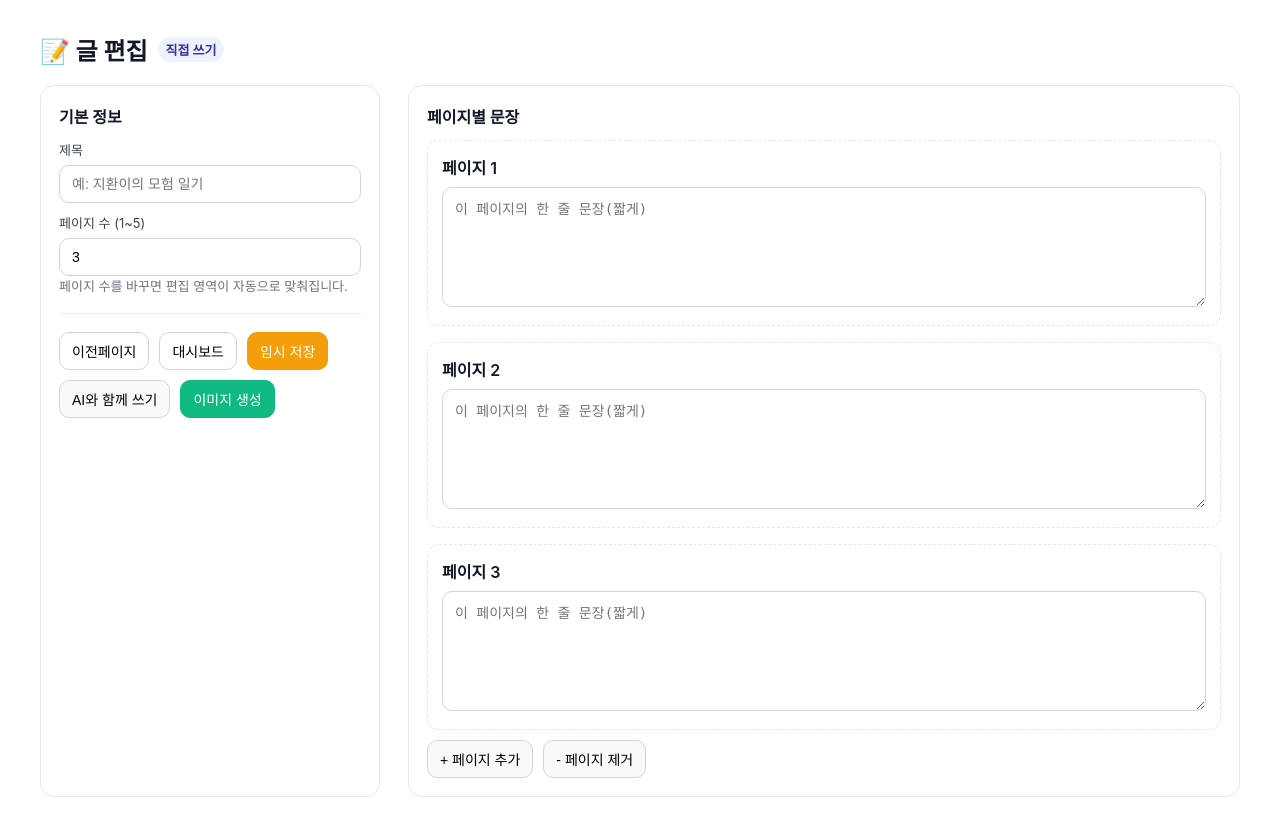
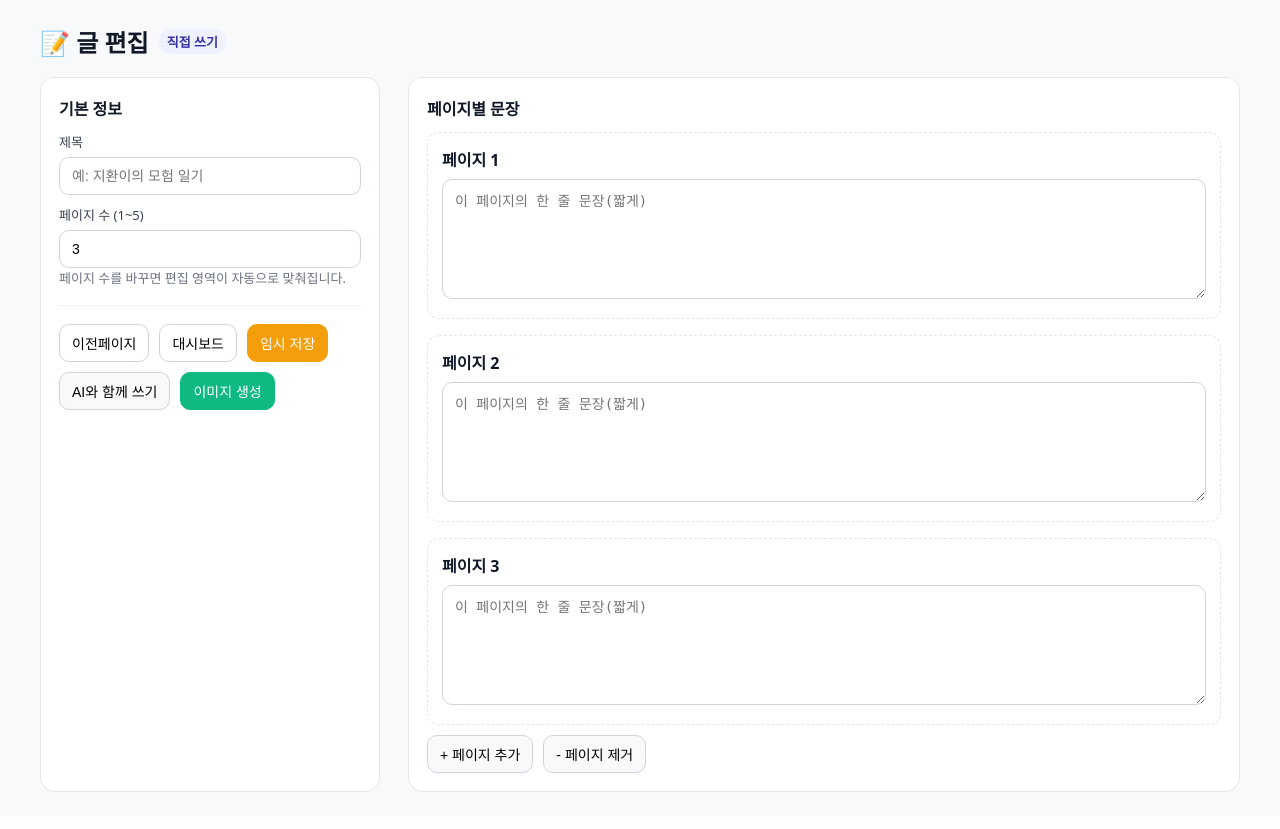
Before and after one commit to bum3144/storybook-ai, a Flask app: page /editor in a window 1280 px wide. After the commit the page ends 792 px from the top, so only its background shows below. Run offline with Flask 3, Linux system fonts and the light colour scheme.

Commit message:
chore(ui): unify base background and typography across pages

```diff
--- a/storybook/templates/editor.html
+++ b/storybook/templates/editor.html
@@ -13,9 +13,10 @@
     }
 
     body {
-      font-family: -apple-system, BlinkMacSystemFont, "Apple SD Gothic Neo", system-ui, sans-serif;
-      background: #fff;
-      color: #111827;
+      margin:0;
+      font-family:system-ui,-apple-system,BlinkMacSystemFont,"Segoe UI",sans-serif;
+      background:#f7f9fb;
+      color:#111827;
     }
 
     .wrap {
```
Also changed, not shown: storybook/templates/dashboard.html (+4 -4 lines), storybook/templates/images.html (+4 -5 lines), storybook/templates/new.html (+4 -4 lines).
